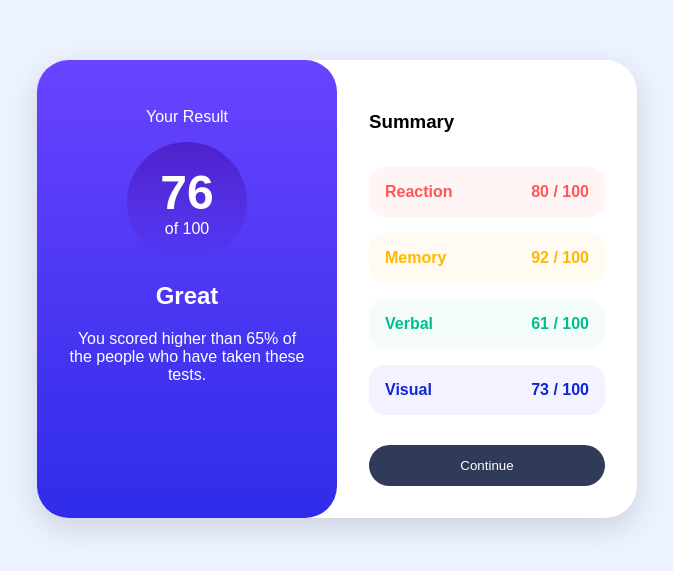
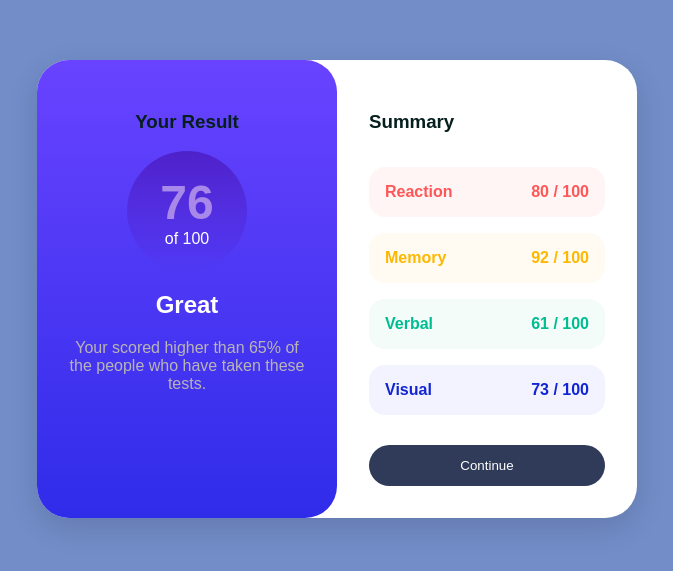
Before and after one commit to fraternebahirwe/gradientcard, a plain HTML site: page index.html in a window 1280 px wide. Shown: the part 119-690 px from the top of the page, without its empty margins (303-976 px from the left). Drawn offline with Linux system fonts and the light colour scheme.

Commit message:
fix the head img

```diff
--- a/gradient.css
+++ b/gradient.css
@@ -5,7 +5,7 @@ body {
     align-items: center;
     min-height: 100vh;
     font-family: sans-serif;
-    background: rgb(236, 242, 255);
+    background: rgb(114, 141, 200);
 }
 
 /* Conteneur principal */
@@ -27,6 +27,16 @@ body {
     border-radius: 2em;
  }
 
+ .result p{
+    color: rgb(186, 181, 181);
+ }
+ .result:hover {
+background: linear-gradient(#a09898, #147380);
+ }
+
+h3 {
+    color:rgb(6, 31, 30);
+}
 .circle {
     width: 120px;
     height: 120px;
@@ -39,6 +49,7 @@ body {
 
 .circle b {
      font-size: 3em;
+     color:#a888e8;
  }
 
 /* Panneau summary */
@@ -49,6 +60,7 @@ body {
     flex-direction: column;
     gap: 1em;
 }
+
 
 .item {
      display: flex;
@@ -90,7 +102,7 @@ button {
 }
 
 button:hover {
-     background: linear-gradient(#6943ff, #2f2ce9);
+background: linear-gradient(#6943ff, #2f2ce9);
  }
 
  @media screen and (max-width: 600px)  {
--- a/index.html
+++ b/index.html
@@ -2,18 +2,19 @@
 <html lang="fr">
     <head>
         <meta  charset="UTF-8">
+        <link rel="icon" href="frate.png" type="image/x-icon">
         <title>Gradient card</title>
         <meta name="viewport" content="width=device-width, initial-scale=1.0">
-        <link href="Gradient.css" rel="stylesheet">
+        <link href="gradient.css" rel="stylesheet">
      </head>
     <body>
         <div class="card">
             <!-- Section Gauche -->
             <section class="result">
-                <p>Your Result</p>
+                <h3>Your Result</h3>
                 <div class="circle"><b>76</b>of 100</div>
                 <h2>Great</h2>
-                <p>You scored higher than 65% of the people who have taken these tests.</p>
+                <p>Your scored higher than 65% of the people who have taken these tests.</p>
             </section>
 
             <!-- Section Droite -->
```
Also changed, not shown: frate.png (added), 1 other file.
